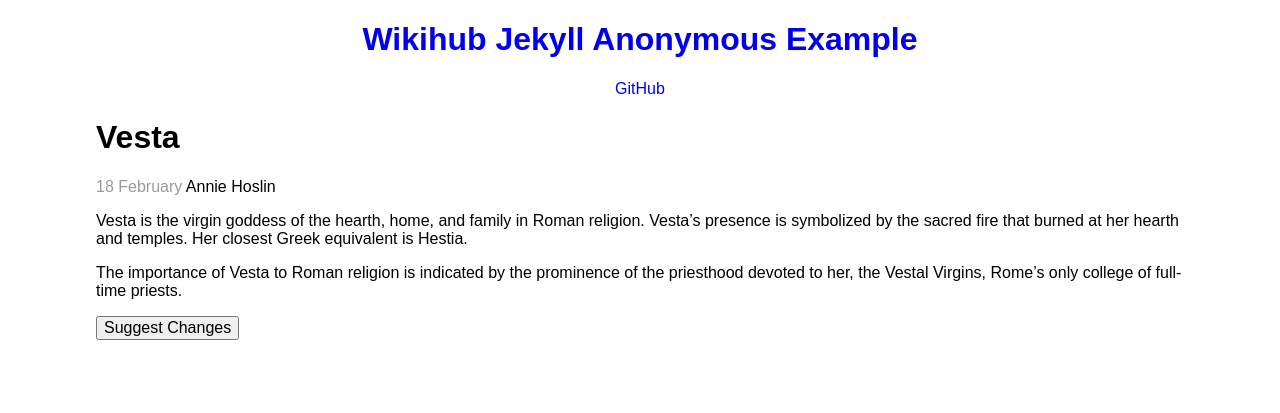
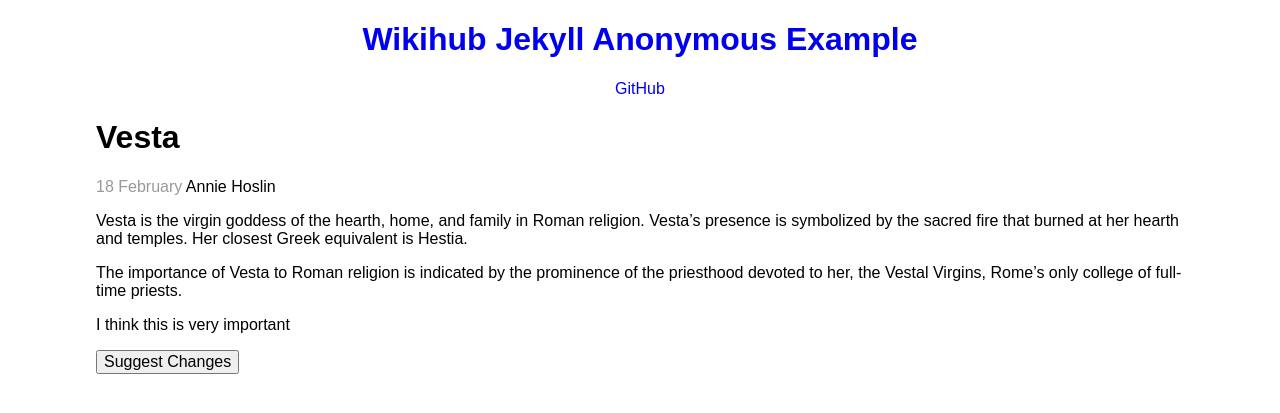
Before and after one commit to wiki-hub/jekyll-anon, a Jekyll site: the page built from _posts/2015-02-18-vesta.md, in a window 1280 px wide. Shown: the top 413 px of the page. Built offline with Jekyll 4.4.1, drawn with Linux system fonts in a browser that asks for light colours.

Commit message:
important!

```diff
--- a/_posts/2015-02-18-vesta.md
+++ b/_posts/2015-02-18-vesta.md
@@ -8,3 +8,6 @@ tags: [Home, Family, Goddess]
 Vesta is the virgin goddess of the hearth, home, and family in Roman religion. Vesta's presence is symbolized by the sacred fire that burned at her hearth and temples. Her closest Greek equivalent is Hestia.
 
 The importance of Vesta to Roman religion is indicated by the prominence of the priesthood devoted to her, the Vestal Virgins, Rome's only college of full-time priests.
+
+
+I think this is very important
```
